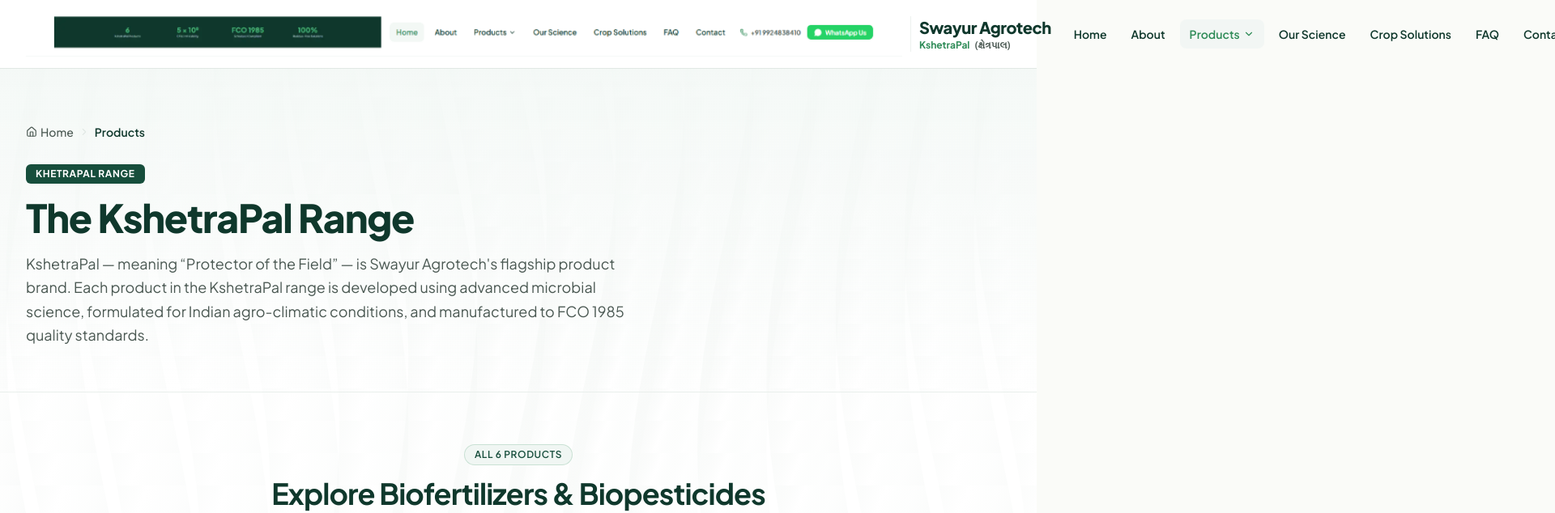
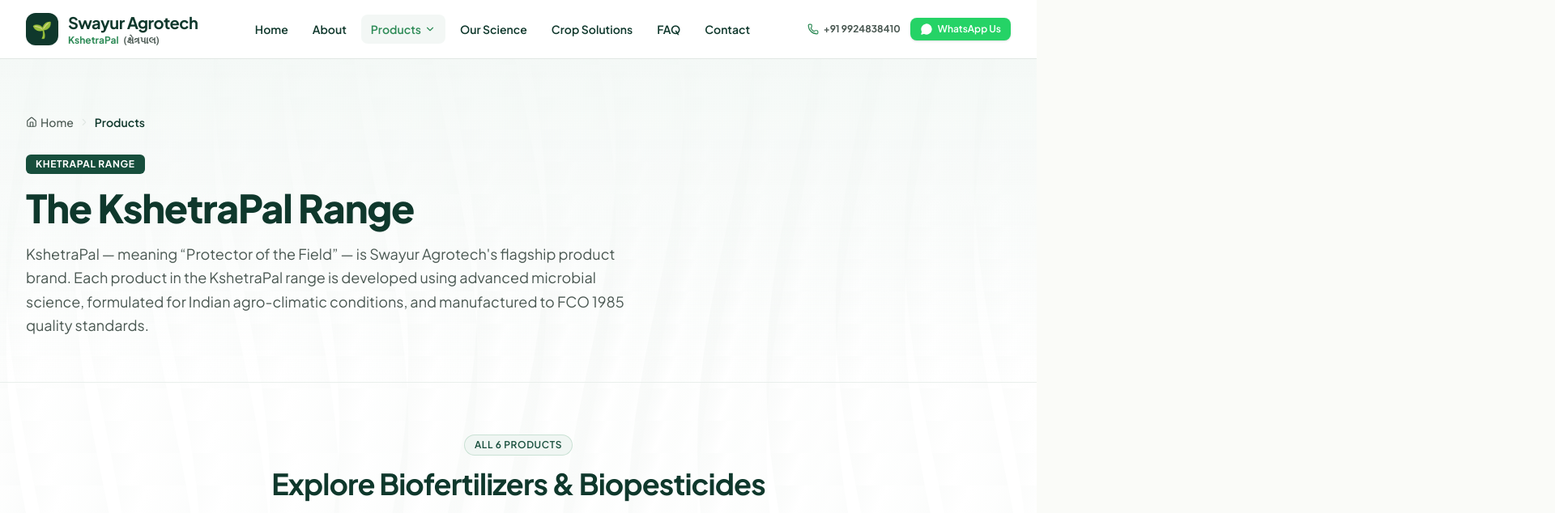
Before and after one commit to dakshsoni1005/Swayur_Website, a Next.js app: page /products in a window 1280 px wide. Shown: the top 634 px of the page at 81% size, 1920 px wide, since content can reach past the window. Built offline with nearby package versions, Linux system fonts and the light colour scheme; no server answers.

Commit message:
fix: completely remove image logo from header and mobile navigation drawer

```diff
--- a/src/components/layout/Header.tsx
+++ b/src/components/layout/Header.tsx
@@ -2,7 +2,6 @@
 
 import React, { useState, useEffect } from 'react';
 import Link from 'next/link';
-import Image from 'next/image';
 import { usePathname } from 'next/navigation';
 import { Menu, ChevronDown, Phone } from 'lucide-react';
 import { siteConfig } from '@/config/site';
@@ -34,26 +33,23 @@ export const Header: React.FC = () => {
     <header
       className={`sticky top-0 z-40 w-full transition-all duration-200 ${
         isScrolled
-          ? 'bg-white/95 backdrop-blur-md shadow-md border-b border-agri-border/60 py-2'
-          : 'bg-white/90 backdrop-blur-md border-b border-agri-border py-3'
+          ? 'bg-white/95 backdrop-blur-md shadow-md border-b border-agri-border/60 py-2.5'
+          : 'bg-white/90 backdrop-blur-md border-b border-agri-border py-3.5'
       }`}
     >
       <Container>
         <div className="flex items-center justify-between gap-4 w-full">
-          {/* Official Swayur Agrotech Logo & Brand */}
-          <Link href="/" className="flex items-center gap-2.5 shrink-0 group focus:outline-none py-0.5">
-            <Image
-              src="/images/brand/swayur-official-logo.png"
-              alt="Swayur Agrotech Logo"
-              width={600}
-              height={400}
-              priority
-              className="h-10 sm:h-12 lg:h-14 w-auto object-contain transition-transform group-hover:scale-105"
-            />
-            <div className="flex flex-col shrink-0 border-l border-agri-border/60 pl-2.5">
-              <span className="font-extrabold text-base sm:text-lg lg:text-xl tracking-tight text-agri-dark group-hover:text-agri-primary transition-colors whitespace-nowrap">
-                Swayur Agrotech
-              </span>
+          {/* Clean Sprout Icon Brand Header */}
+          <Link href="/" className="flex items-center gap-3 shrink-0 group focus:outline-none">
+            <div className="w-10 h-10 rounded-xl bg-agri-dark text-white flex items-center justify-center font-bold text-xl shadow-xs group-hover:bg-agri-primary transition-colors shrink-0">
+              🌱
+            </div>
+            <div className="flex flex-col shrink-0">
+              <div className="flex items-baseline gap-1.5">
+                <span className="font-bold text-base sm:text-lg lg:text-xl tracking-tight text-agri-dark group-hover:text-agri-primary transition-colors whitespace-nowrap">
+                  Swayur Agrotech
+                </span>
+              </div>
               <div className="flex items-center gap-1.5 text-[11px] sm:text-xs font-semibold text-agri-muted whitespace-nowrap">
                 <span className="text-agri-accent font-bold">{companyData.brand}</span>
                 <span>({companyData.brandGujarati})</span>
--- a/src/components/navigation/MobileNavigation.tsx
+++ b/src/components/navigation/MobileNavigation.tsx
@@ -2,7 +2,6 @@
 
 import React, { useState } from 'react';
 import Link from 'next/link';
-import Image from 'next/image';
 import { usePathname } from 'next/navigation';
 import { X, ChevronDown, Phone, Mail } from 'lucide-react';
 import { siteConfig } from '@/config/site';
@@ -23,21 +22,17 @@ export const MobileNavigation: React.FC<MobileNavigationProps> = ({ isOpen, onCl
 
   return (
     <div className="fixed inset-0 z-50 lg:hidden flex flex-col bg-white">
-      {/* Drawer Header with Official Swayur Agrotech Logo */}
-      <div className="flex items-center justify-between px-4 py-3 border-b border-agri-border bg-agri-dark text-white">
-        <Link href="/" onClick={onClose} className="flex items-center gap-2.5">
-          <Image
-            src="/images/brand/swayur-official-logo.png"
-            alt="Swayur Agrotech"
-            width={600}
-            height={400}
-            className="h-9 w-auto object-contain bg-white rounded-md p-0.5"
-          />
+      {/* Drawer Header */}
+      <div className="flex items-center justify-between px-4 py-4 border-b border-agri-border bg-agri-dark text-white">
+        <div className="flex items-center gap-2">
+          <div className="w-8 h-8 rounded-lg bg-agri-accent flex items-center justify-center font-bold text-white text-lg">
+            K
+          </div>
           <div>
-            <span className="font-extrabold text-base block leading-tight">{companyData.brand}</span>
+            <span className="font-bold text-base block leading-tight">{companyData.brand}</span>
             <span className="text-xs text-agri-light block">{companyData.brandGujarati}</span>
           </div>
-        </Link>
+        </div>
         <button
           onClick={onClose}
           aria-label="Close mobile navigation menu"
```
Also changed, not shown: public/images/brand/swayur-logo.png (deleted).
